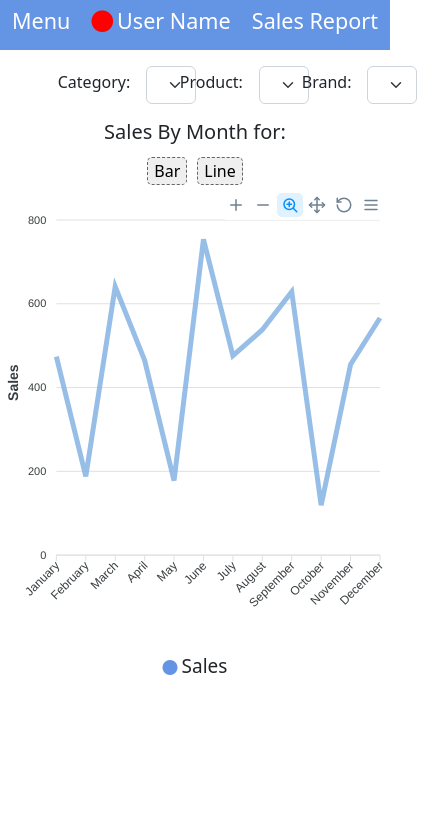
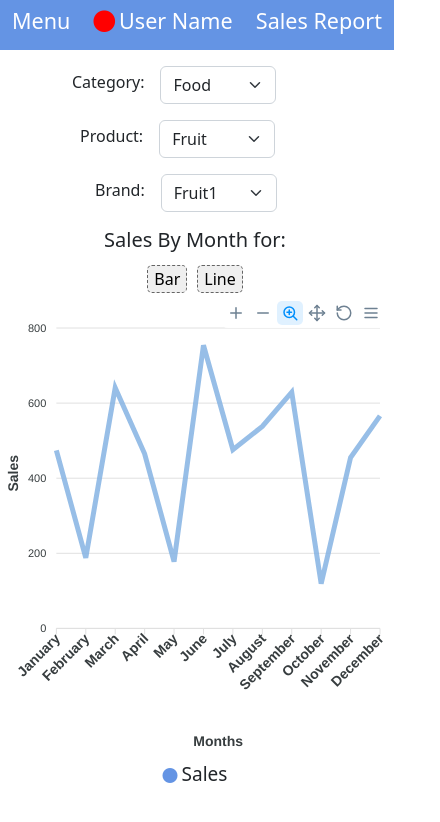
Before and after one commit to Hudsonjr90/DashboardProdutos, a plain HTML site: page index.html in a window 390 px wide. Shown: the whole page, 440 px wide, since content can reach past the window. Drawn offline with nearby package versions, Linux system fonts and the light colour scheme.

Commit message:
ajustando responsividade

```diff
--- a/index.html
+++ b/index.html
@@ -21,7 +21,7 @@
 
 <body>
     <header>
-        <nav class="navbar navbar-expand-lg navbar-dark bg-primary">
+        <nav class="navbar navbar-expand-lg navbar-dark bg-primary navbar-responsive">
             <div class="container-fluid d-flex justify-content-between ">
                 <h3 class="fs-4 text-white">Menu</h3>
                 <h3 class="fs-4 text-white"><i class=" bi bi-circle-fill me-1 " style="color: red; "></i>User Name</h3>
@@ -30,9 +30,9 @@
         </nav>
     </header>
 
-    <div class="container-fluid col-12 d-flex justify-content-around mt-3">
+    <div class="container-fluid col-12 d-flex justify-content-around mt-3 options">
         <div class="mb-3 col-1 d-flex">
-            <label for="category" class="form-label me-3 mt-1">Category:</label>
+            <label for="category" class="form-label fm-1 me-3 mt-1">Category:</label>
             <select class="form-select" id="category" name="category">
                 <option value="1">Food</option>
                 <option value="2">Clothes</option>
@@ -41,13 +41,13 @@
             </select>
         </div>
         <div class="mb-3 col-1 d-flex">
-            <label for="product" class="form-label me-3 mt-1">Product:</label>
+            <label for="product" class="form-label fm-2 me-3 mt-1">Product:</label>
             <select class="form-select" id="product" name="product">
 
             </select>
         </div>
         <div class="mb-3 col-1 d-flex">
-            <label for="brand" class="form-label me-3 mt-1">Brand:</label>
+            <label for="brand" class="form-label fm-3 me-3 mt-1">Brand:</label>
             <select class="form-select" id="brand" name="brand">
 
             </select>
--- a/index.js
+++ b/index.js
@@ -107,16 +107,18 @@ function getGraph(dados, chartType = 'line') {
         },
         xaxis: {
             categories: ["January", "February", "March", "April", "May", "June", "July", "August", "September", "October", "November", "December"],
-
-            group: {
+            labels: {
                 style: {
                     fontSize: '14px',
                     fontWeight: 700
-                },
-                groups: [
-                    { title: 'Months', cols: 12 },
-
-                ]
+                }
+            },
+            title: {
+                text: 'Months',
+                style: {
+                    fontSize: '14px',
+                    fontWeight: 700
+                }
             }
         },
         yaxis: {
@@ -129,6 +131,7 @@ function getGraph(dados, chartType = 'line') {
             }
         },
         colors: ['#85b3e3'],
+
 
     };
 
--- a/style.css
+++ b/style.css
@@ -32,3 +32,26 @@
 .bg-primary {
   background-color: #6494e4 !important;
 }
+
+@media (max-width: 767px){
+    .navbar-responsive{
+        margin-right: -4px
+    }
+    .options{
+        left: 50px;
+        position: relative;
+        flex-direction: column;
+    }
+    .form-select{
+        min-width: 116px
+    }
+    .fm-1{
+        margin-left: 10px ;
+    }
+    .fm-2{
+        margin-left: 18px;
+    }
+    .fm-3{
+        margin-left: 33px;
+    }
+}
```
